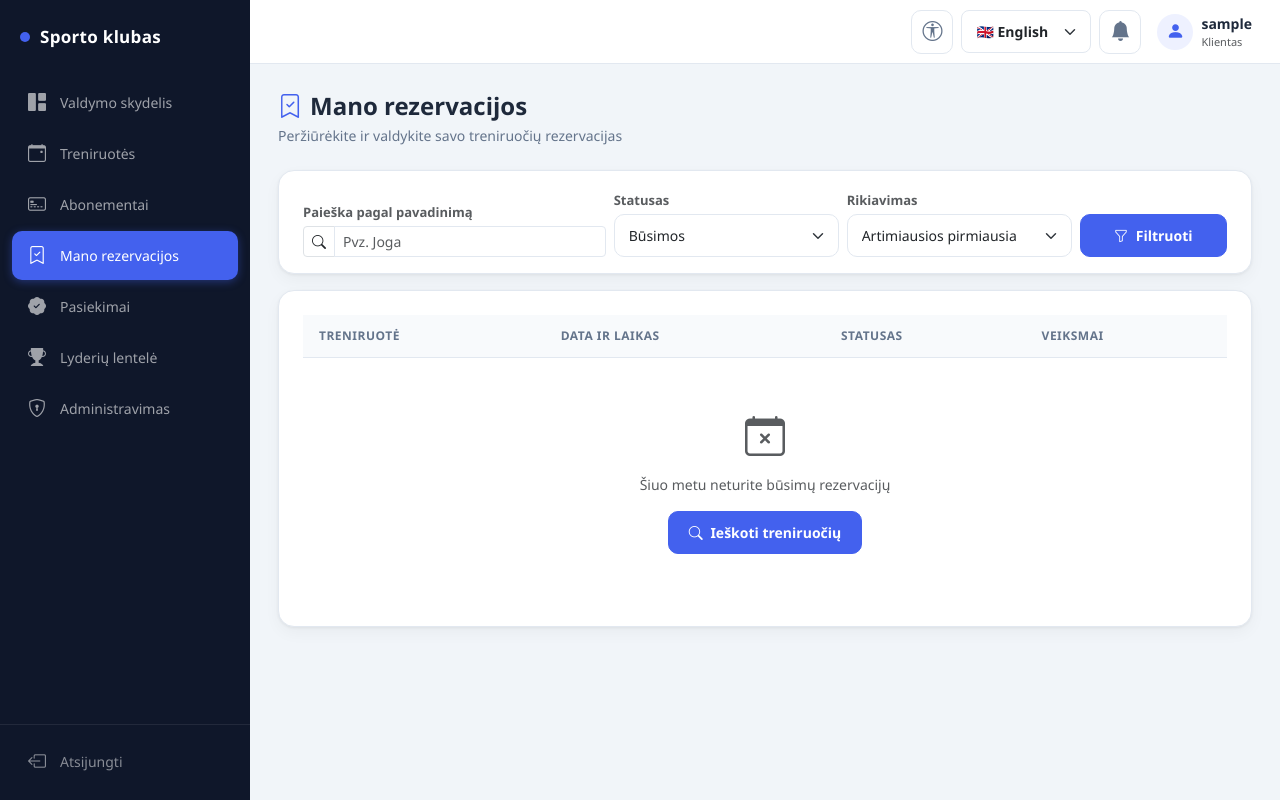
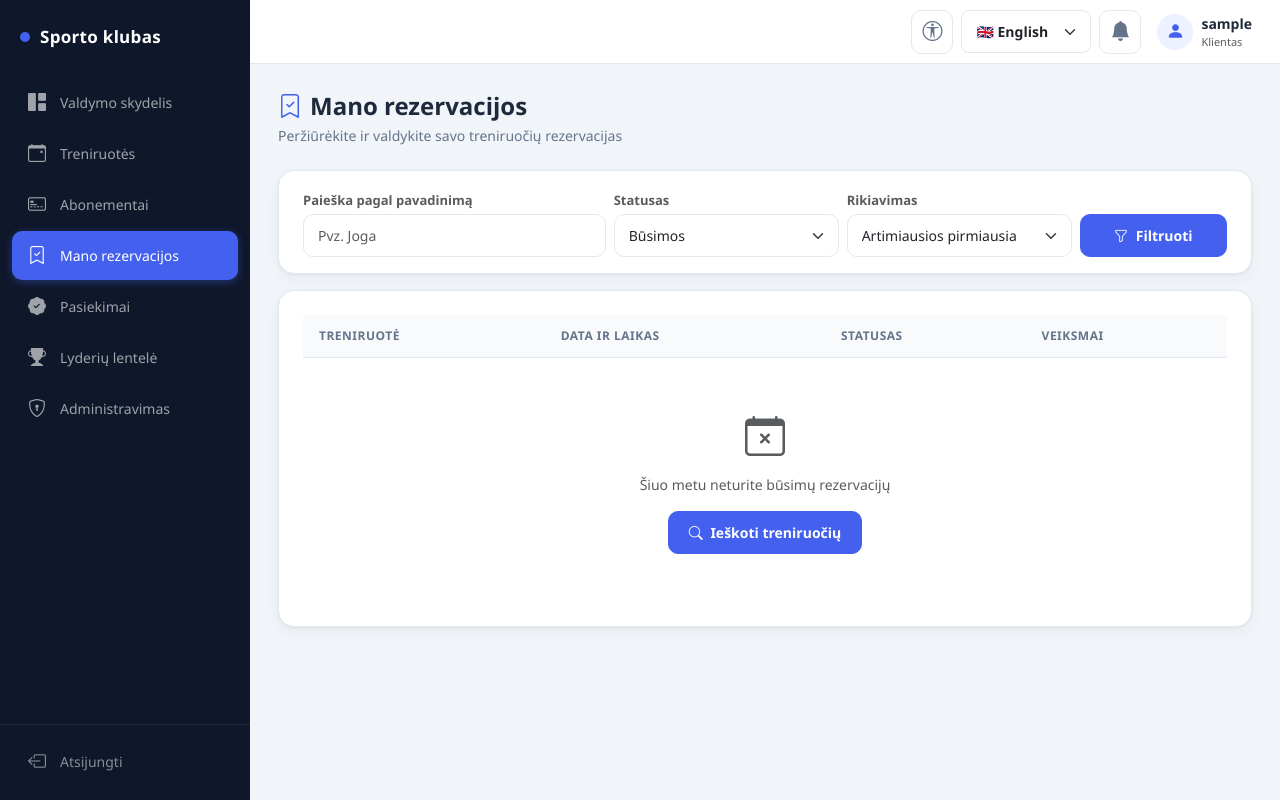
Before and after one commit to nedasber/sporto-klubas, a Django app: page /my-reservations/ in a window 1280 px wide. Run offline with Django 5.2, Linux system fonts and the light colour scheme; the visitor is signed in with stand-in values (Sample User, id 1); data comes from the database, SQL or seed files in the repository; data that the repository does not hold is empty; parts of the project's set-up code (start-up, migrations or seed data) failed here and were passed over.

Commit message:
Sutvarkyti rezervacijų filtrai ir kiti UI pataisymai

```diff
--- a/templates/gym/my_reservations.html
+++ b/templates/gym/my_reservations.html
@@ -13,10 +13,7 @@
   <div class="row g-2 align-items-end">
     <div class="col-md-4">
       <label class="form-label small mb-1 text-muted">{% trans "Paieška pagal pavadinimą" %}</label>
-      <div class="input-group input-group-sm">
-        <span class="input-group-text bg-white"><i class="bi bi-search"></i></span>
-        <input type="text" name="q" value="{{ search_query }}" class="form-control" placeholder="{% trans 'Pvz. Joga' %}">
-      </div>
+      <input type="text" name="q" value="{{ search_query }}" class="form-control form-control-sm" placeholder="{% trans 'Pvz. Joga' %}">
     </div>
     <div class="col-md-3">
       <label class="form-label small mb-1 text-muted">{% trans "Statusas" %}</label>
```
